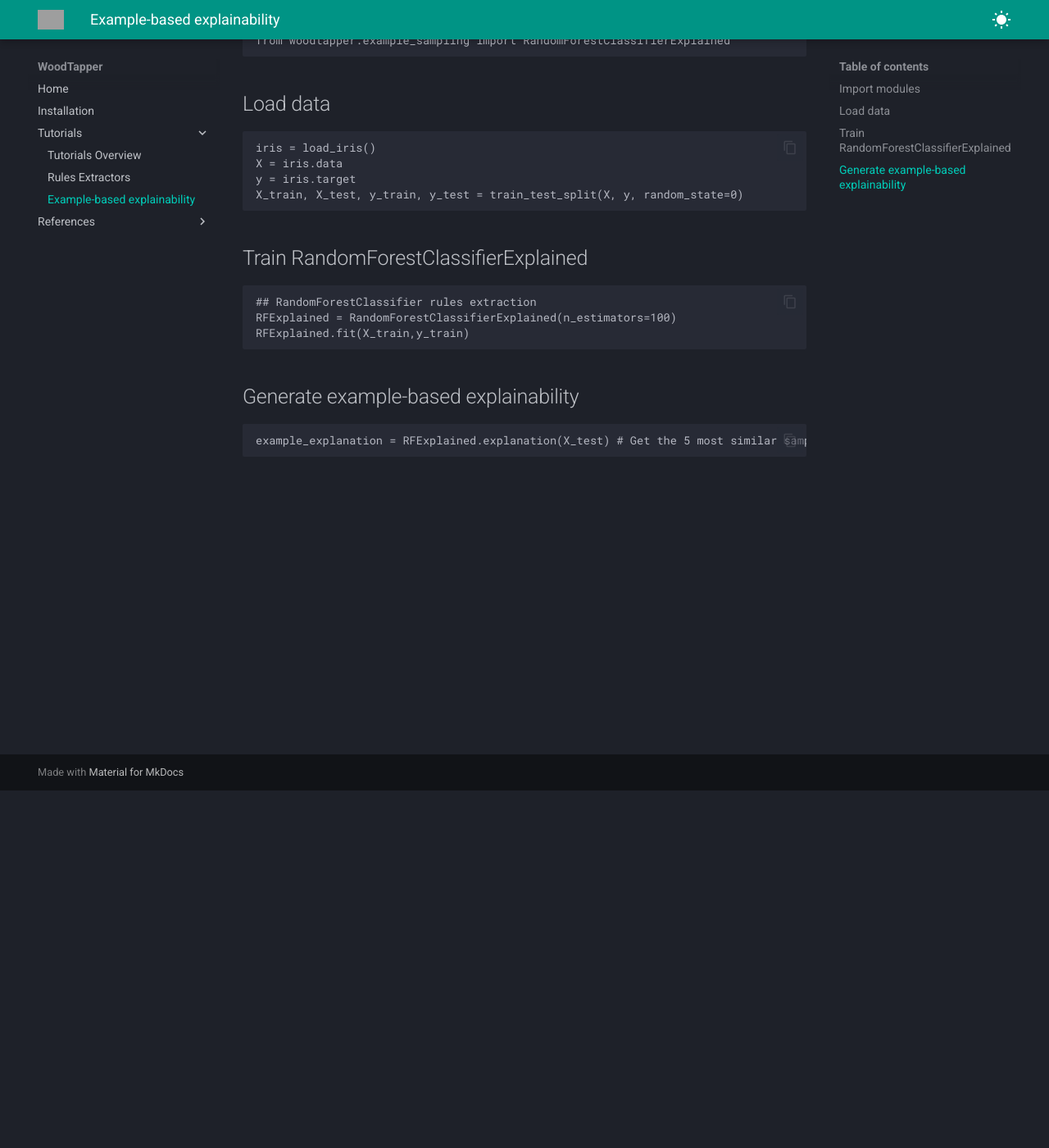
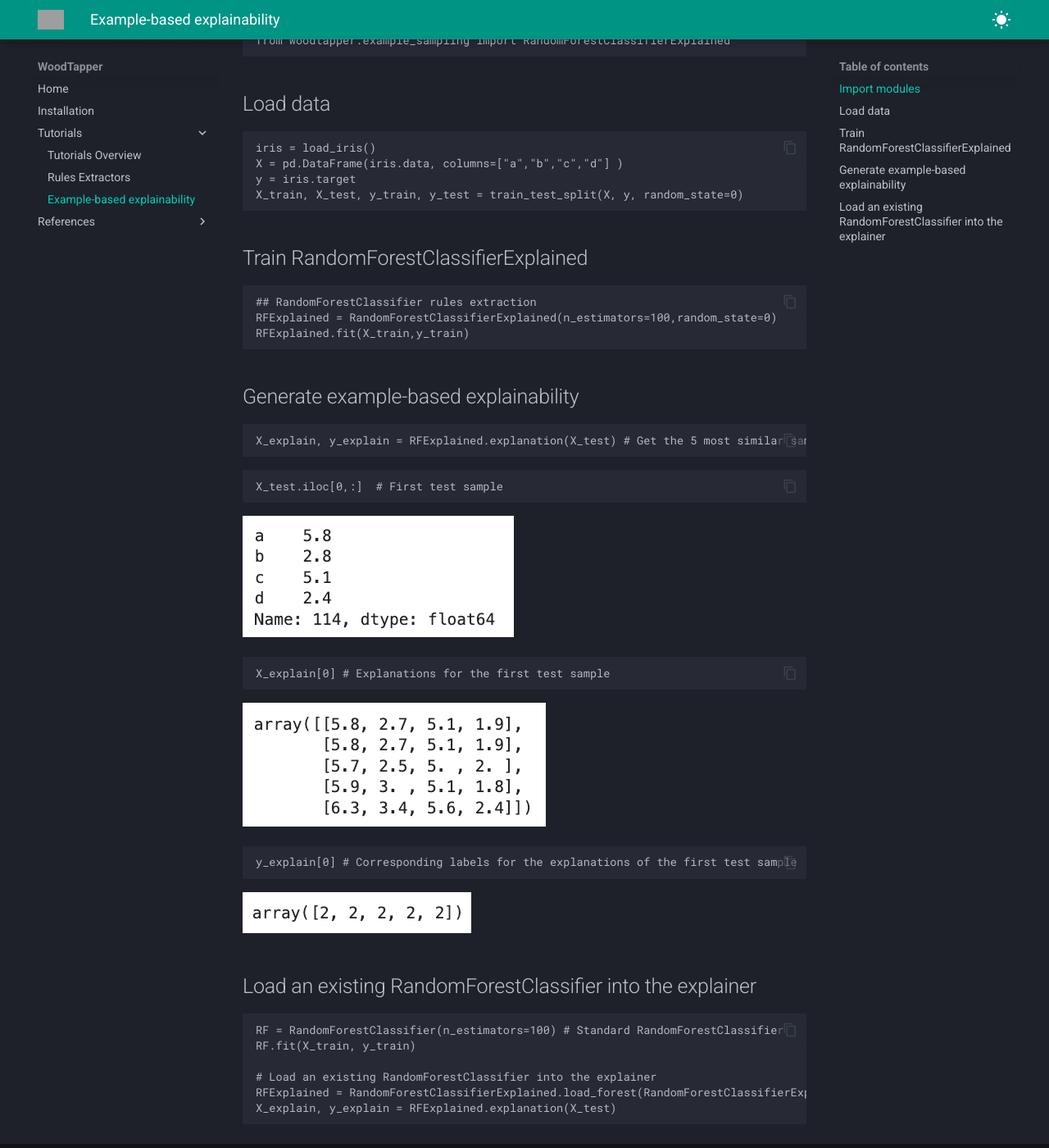
Before and after one commit to artefactory/woodtapper, an MkDocs documentation site: the page built from docs/2_tutorials_example_exp.md, in a window 1280 px wide and 1400 px high, scrolled down 436 px. Shown: the whole window at 82% size. Built offline with MkDocs 1.6.1 and Material for MkDocs 9.7.7, drawn with Linux system fonts in a browser that asks for light colours; grey boxes are pictures that could not be loaded.

Commit message:
UPdate with output images

````diff
--- a/docs/2_tutorials_example_exp.md
+++ b/docs/2_tutorials_example_exp.md
@@ -18,7 +18,7 @@
 
 ```python
 iris = load_iris()
-X = iris.data
+X = pd.DataFrame(iris.data, columns=["a","b","c","d"] )
 y = iris.target
 X_train, X_test, y_train, y_test = train_test_split(X, y, random_state=0)
 ```
@@ -27,11 +27,37 @@
 
 ```python
 ## RandomForestClassifier rules extraction
-RFExplained = RandomForestClassifierExplained(n_estimators=100)
+RFExplained = RandomForestClassifierExplained(n_estimators=100,random_state=0)
 RFExplained.fit(X_train,y_train)
 ```
 
 ## Generate example-based explainability
 ```python
-example_explanation = RFExplained.explanation(X_test) # Get the 5 most similar samples for each test sample
+X_explain, y_explain = RFExplained.explanation(X_test) # Get the 5 most similar samples for each test sample
 ```
+
+```python
+X_test.iloc[0,:]  # First test sample
+```
+![](images/x-test-0.png)
+
+```python
+X_explain[0] # Explanations for the first test sample
+```
+![](images/x-explain-0.png)
+
+```python
+y_explain[0] # Corresponding labels for the explanations of the first test sample
+```
+![](images/y-explain-0.png)
+
+## Load an existing RandomForestClassifier into the explainer
+
+```python
+RF = RandomForestClassifier(n_estimators=100) # Standard RandomForestClassifier
+RF.fit(X_train, y_train)
+
+# Load an existing RandomForestClassifier into the explainer
+RFExplained = RandomForestClassifierExplained.load_forest(RandomForestClassifierExplained,RF,X_train,y_train)
+X_explain, y_explain = RFExplained.explanation(X_test)
+```
````
Also changed, not shown: docs/1_tutorials.md (+10 -7 lines).
